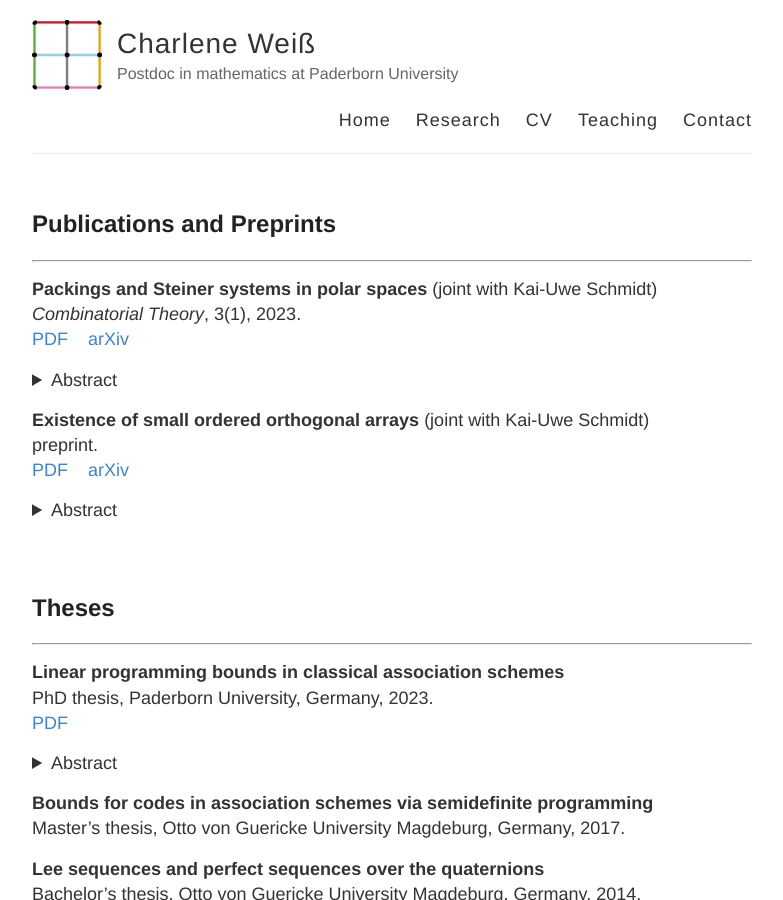
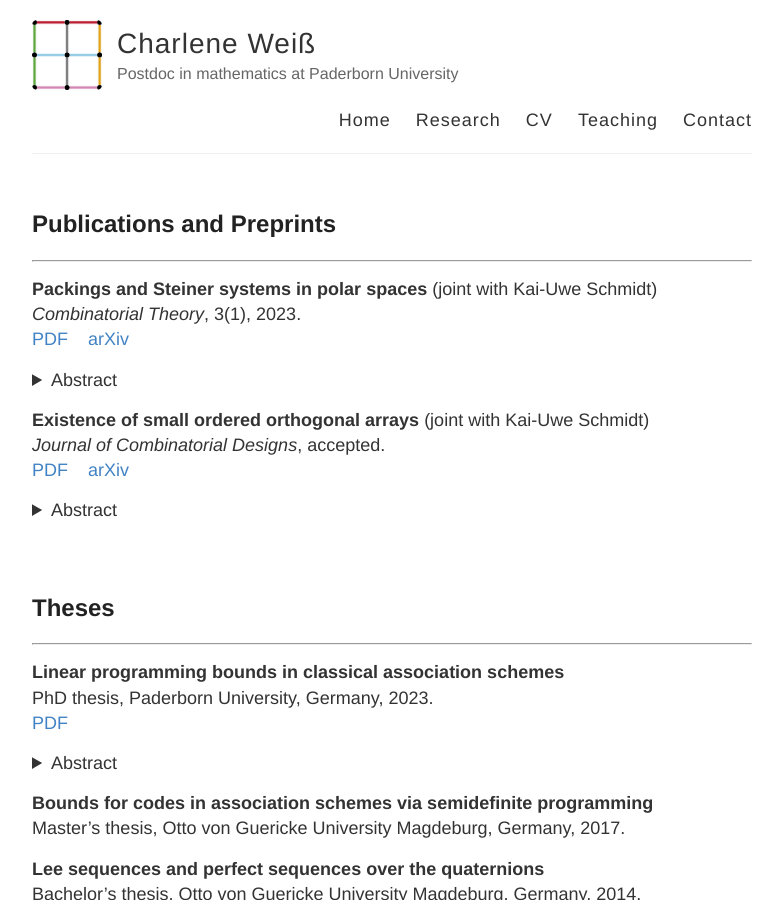
Before and after one commit to charleneweiss/charleneweiss.github.io, a Jekyll site: the page built from research.md, in a window 1280 px wide and 900 px high. Shown: the whole window, without its empty margins (248-1031 px from the left). Built offline with Jekyll 4.4.1, drawn with Linux system fonts in a browser that asks for light colours.

Commit message:
added acceptance Journal of Combinatorial Designs

```diff
--- a/research.md
+++ b/research.md
@@ -19,7 +19,7 @@ A finite classical polar space of rank n consists of the totally isotropic subsp
 </details>
 
 **Existence of small ordered orthogonal arrays** (joint with Kai-Uwe Schmidt)\
-preprint.\
+*Journal of Combinatorial Designs*, accepted.\
 [PDF](https://arxiv.org/pdf/2109.01586v2.pdf)&nbsp;&nbsp;&nbsp;&nbsp;[arXiv](https://arxiv.org/abs/2109.01586v2)
 <details>
 <summary>Abstract</summary>
```
